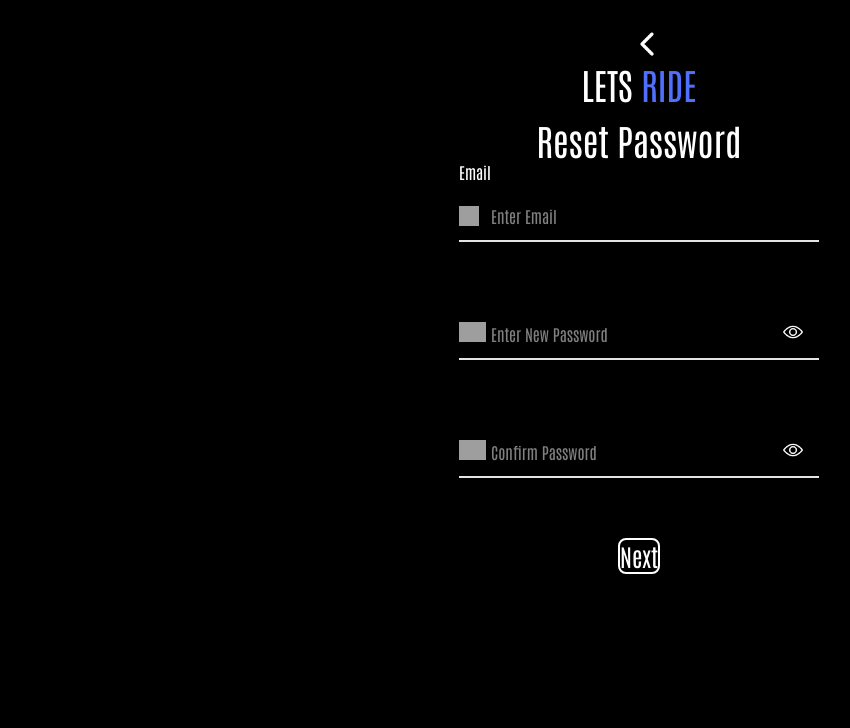
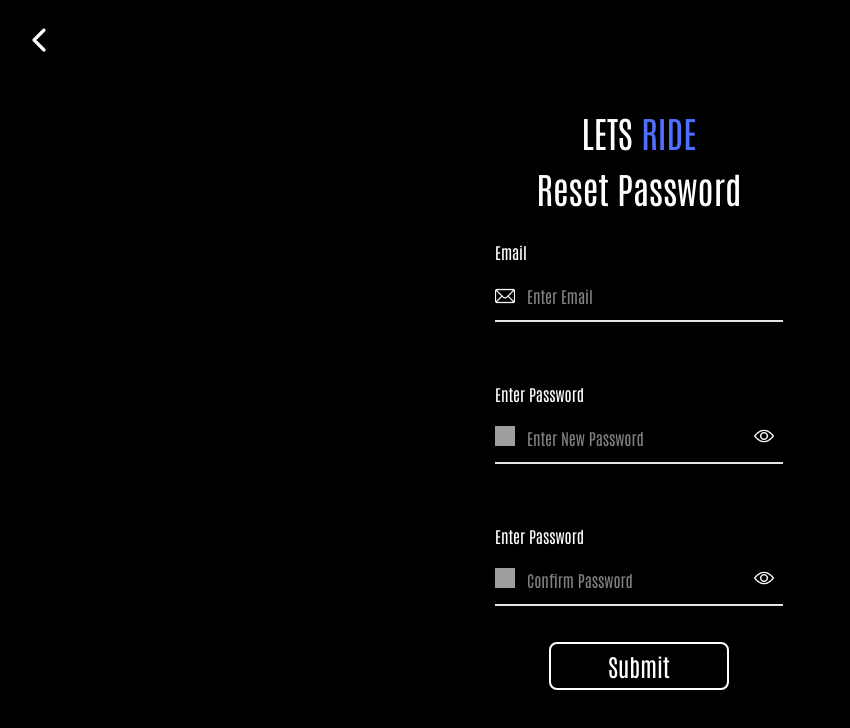
Before and after one commit to Chottcodes/lets_ride_fullstack, a Next.js app: page /pages/Login/resetpassword in a window 1280 px wide. Shown: the top 728 px of the page, without its empty margins (1-851 px from the left). Built offline with nearby package versions, Linux system fonts and the light colour scheme; grey boxes are pictures that could not be loaded.

Commit message:
corrections

```diff
--- a/src/app/pages/Login/resetpassword/page.tsx
+++ b/src/app/pages/Login/resetpassword/page.tsx
@@ -1,77 +1,84 @@
 "use client";
 import BackButtonComponent from "@/components/BackButtonComponent";
-import React, { useEffect, useState } from "react";
+import React, { useState } from "react";
 import InputComponent from "@/components/InputComponent";
 import PrimaryButton from "@/components/PrimaryButton";
 import PasswordInputComponent from "@/components/PasswordInputComponent";
 import { useRouter } from "next/navigation";
 
 const page = () => {
-  const {push} = useRouter();
-  const [isDark, setIsDark] = useState(true);
+  const { push } = useRouter();
   const [isPasswordVisiable, setIsPasswordVisiable] = useState(false);
   const [isFieldEmpty, setIsFieldEmpty] = useState(false);
   const [email, setEmail] = useState("");
   const [password, setPassword] = useState("");
   const [confirmPassword, setConfirmPassword] = useState("");
+
   const togglePasswordVisibility = () => {
     setIsPasswordVisiable((prev) => !prev);
   };
-  const handleEmailInput = (e: React.ChangeEvent<HTMLInputElement>) => {
-    setEmail(e.target.value);
-  };
-  const handlePasswordInput = (e: React.ChangeEvent<HTMLInputElement>) => {
-    setPassword(e.target.value);
-  };
-  const handleConfirmPasswordInput = (
-    e: React.ChangeEvent<HTMLInputElement>
-  ) => {
-    setConfirmPassword(e.target.value);
-  };
 
+  const handleSubmit=()=>{
+    if(password==''||confirmPassword == ''||email=='')
+    {
+      setIsFieldEmpty(true)
+    }
+    push("./Login/login-section")
+  }
 
   return (
-    <div className="flex flex-col justify-center items-center">
-      <div className="h-[5%] w-full mt-6 pl-4">
-        <BackButtonComponent onClick={() => push("./login-section")} />
-      </div>
-      <div className="w-full h-[30%] flex flex-col justify-center items-center gap-4 text-white text-3xl transition-all duration-300 lg:text-4xl">
+    <div className="h-screen flex flex-col justify-start items-center">
+      <nav className="w-full h-[10%] flex items-center">
+        <div className="pl-5">
+          <BackButtonComponent
+            onClick={() => push("/pages/Login/login-section")}
+          />
+        </div>
+      </nav>
+      <header className="w-full h-[20%] flex flex-col justify-center items-center gap-4 text-white text-3xl transition-all duration-300 lg:text-4xl">
         <h1>
           LETS<span className="text-[#506FFD]"> RIDE</span>
         </h1>
         <h5>Reset Password</h5>
-      </div>
-      <div className="w-100 flex flex-col justify-center items-center">
-        <div className="w-[90%] h-[40%] flex flex-col justify-center gap-15">
+      </header>
+      <main className="w-[85%] md:w-[50%] lg:w-[25%] flex flex-col justify-center items-center">
+        <section className="w-[90%] h-[40%] flex flex-col justify-center gap-15">
           <InputComponent
             inputTitle="Email"
-            imageSourcePath="/assets/images/mail1.png/"
+            imageSourcePath="/assets/images/mail1.png"
             placeholderText="Enter Email"
             type="email"
             input={email}
-            handleInput={handleEmailInput}
-            isFieldEmpty={isFieldEmpty} email={""}          />
+            handleInput={(e)=>setEmail(e.target.value)}
+            isFieldEmpty={isFieldEmpty}
+          />
           <PasswordInputComponent
-            handleInput={handlePasswordInput}
+            handleInput={(e)=>setPassword(e.target.value)}
             handleToggleFunction={togglePasswordVisibility}
             isPasswordVisible={isPasswordVisiable}
             placeHolderText="Enter New Password"
             input={password}
+            passwordTitle="Enter Password"
           />
           <PasswordInputComponent
-            handleInput={handleConfirmPasswordInput}
+            handleInput={(e)=>setConfirmPassword(e.target.value)}
             handleToggleFunction={togglePasswordVisibility}
             isPasswordVisible={isPasswordVisiable}
             placeHolderText="Confirm Password"
             input={confirmPassword}
+            passwordTitle="Enter Password"
+          />
+        </section>
+      </main>
+      <footer className="w-[80%] h-[15%] md:w-[50%] lg:w-[20%] flex items-center justify-center ">
+        <div className="w-[70%] h-[40%]">
+          <PrimaryButton
+            buttonText="Submit"
+            isBackgroundDark={true}
+            onClick={handleSubmit}
           />
         </div>
-      </div>
-      <div className=" flex items-center justify-center mt-15">
-        <div className="">
-          <PrimaryButton buttonText="Next" isBackgroundDark={isDark} />
-        </div>
-      </div>
+      </footer>
     </div>
   );
 };
--- a/src/app/pages/aboutyourride/page.tsx
+++ b/src/app/pages/aboutyourride/page.tsx
@@ -2,14 +2,11 @@
 import DropDownInputComponent from "@/components/DropDownInputComponent";
 import PrimaryButton from "@/components/PrimaryButton";
 import React, { useEffect, useState } from "react";
-import { useRouter } from "next/navigation";
 
 const page = () => {
-  const { push } = useRouter();
   const [beginner, setBeginner] = useState("");
   const [preferences, setPreferences] = useState("");
   const [ridingFrequency, setRidingFrequency] = useState("");
-  const handleNextButton = () => {};
   const handleBeginnerChange = (
     event: React.ChangeEvent<HTMLSelectElement>
   ) => {
@@ -28,8 +25,8 @@ const page = () => {
   };
   useEffect(() => {
     console.log("beginner", beginner);
-    // console.log('preferences',preferences)
-    // console.log('Frequency',ridingFrequency)
+    console.log('preferences',preferences)
+    console.log('Frequency',ridingFrequency)
   }, [beginner]);
   return (
     <div className="w-full h-screen flex flex-col items-center justify-center">
--- a/src/components/PasswordInputComponent.tsx
+++ b/src/components/PasswordInputComponent.tsx
@@ -1,6 +1,6 @@
 "use client";
-import React, { useEffect, useState } from "react";
-import { handleInputChange } from "./utils/GatherInput";
+import React from "react";
+import Image from "next/image";
 //This Component Take in the password and the password value and is designed according to the figma. I make the eye image clickable so the use can reviel there password once clicked. The boolean can be manipulated on the parent component just created a function that changes the boolean value on click when using on parent component.
 interface propTypes {
   isPasswordVisible: boolean;
@@ -8,7 +8,7 @@ interface propTypes {
   placeHolderText: string;
   handleInput: (e: React.ChangeEvent<HTMLInputElement>) => void;
   input: string;
-  passwordTitle:string
+  passwordTitle: string;
 }
 const PasswordInputComponent = (props: propTypes) => {
   const {
@@ -17,7 +17,7 @@ const PasswordInputComponent = (props: propTypes) => {
     placeHolderText,
     input,
     handleInput,
-    passwordTitle
+    passwordTitle,
   } = props;
   return (
     <div className=" w-full relative border-b-2 pb-3 flex flex-col justify-start items-center text-white gap-5">
@@ -25,10 +25,12 @@ const PasswordInputComponent = (props: propTypes) => {
         <h1>{passwordTitle}</h1>
       </header>
       <form className="w-full flex ">
-      <img
+        <Image
           src="/assets/images/padlock (1).png"
           alt="lock icon"
-        className="absolute h-[20px]"
+          className="absolute h-[20px] w-[20px]"
+          width={100}
+          height={100}
         />
         <input
           type={`${isPasswordVisible ? "text" : "password"}`}
@@ -37,14 +39,16 @@ const PasswordInputComponent = (props: propTypes) => {
           placeholder={placeHolderText}
           className="w-full pl-8 focus:outline-none"
         />
-      <img
+        <Image
           src={`${
             isPasswordVisible
               ? "/assets/images/hide.png"
               : "/assets/images/view.png"
           }`}
           alt="eyeglass icon"
-        className="h-[20px] absolute left-[90%]"
+          width={100}
+          height={100}
+          className="h-[20px] w-[20px] absolute left-[90%]"
           onClick={handleToggleFunction}
         />
       </form>
--- a/src/components/ProfileWithDescription.tsx
+++ b/src/components/ProfileWithDescription.tsx
@@ -1,5 +1,5 @@
 import Image from 'next/image'
-import React, { useState } from 'react'
+import React from 'react'
 import { Avatar, AvatarFallback, AvatarImage } from './ui/avatar'
 interface propTypes {
   Name: string,
```
Also changed, not shown: src/app/pages/aboutyou/page.tsx (+29 -19 lines). Lines whose indentation alone changed are shown as unchanged.
